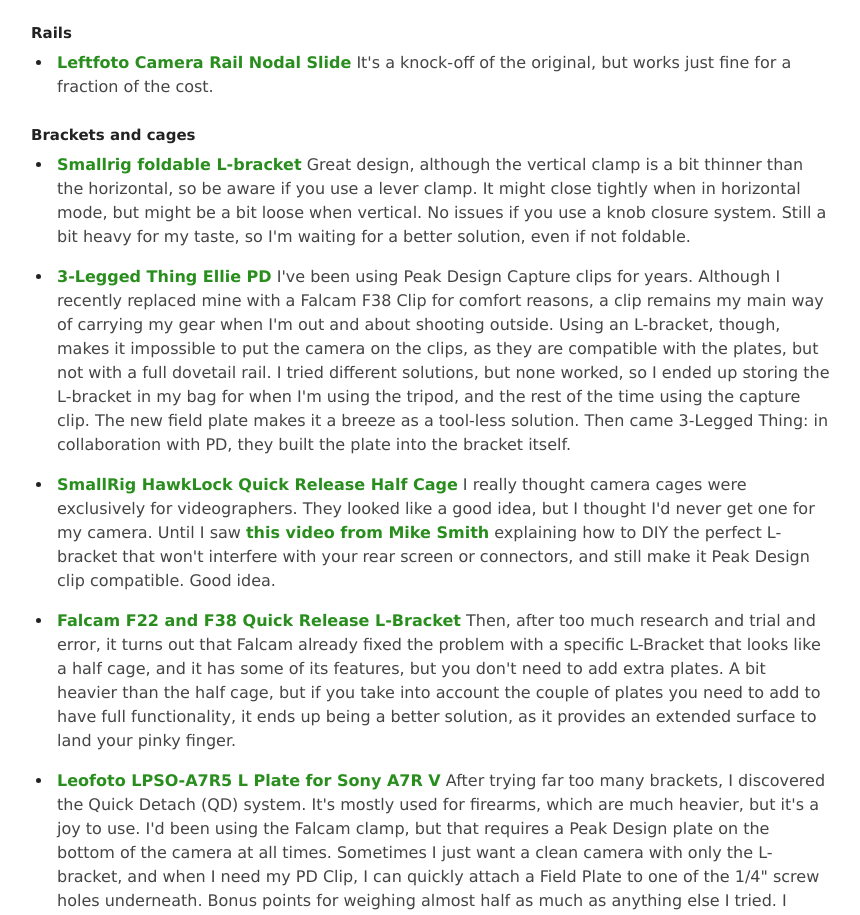
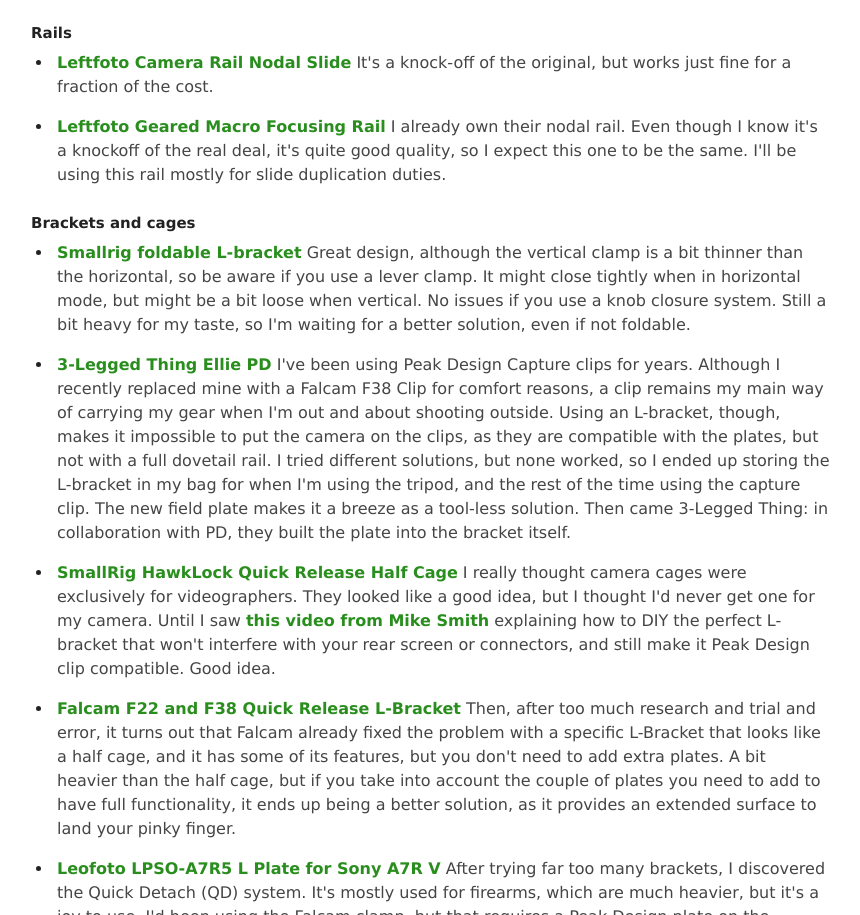
Before and after one commit to martinocando-cyberabu/allthelinks, a plain HTML site: page index.html in a window 1280 px wide. Shown: the part 2920-3835 px from the top of the page, without its empty margins (369-1229 px from the left). Drawn offline with Linux system fonts and the light colour scheme.

Commit message:
Add Leftfoto Geared Macro Focusing Rail to Rails

```diff
--- a/index.html
+++ b/index.html
@@ -257,6 +257,7 @@
   <h3 class="subcat" id="rails">Rails</h3>
   <ul class="items">
     <li><a href="https://link.amazon/B05YDb90J" rel="sponsored noopener" target="_blank">Leftfoto Camera Rail Nodal Slide</a> <span class="desc">It's a knock-off of the original, but works just fine for a fraction of the cost.</span></li>
+    <li><a href="https://link.amazon/B07qFUk5I" rel="sponsored noopener" target="_blank">Leftfoto Geared Macro Focusing Rail</a> <span class="desc">I already own their nodal rail. Even though I know it's a knockoff of the real deal, it's quite good quality, so I expect this one to be the same. I'll be using this rail mostly for slide duplication duties.</span></li>
   </ul>
   <h3 class="subcat" id="brackets-cages">Brackets and cages</h3>
   <ul class="items">
```
